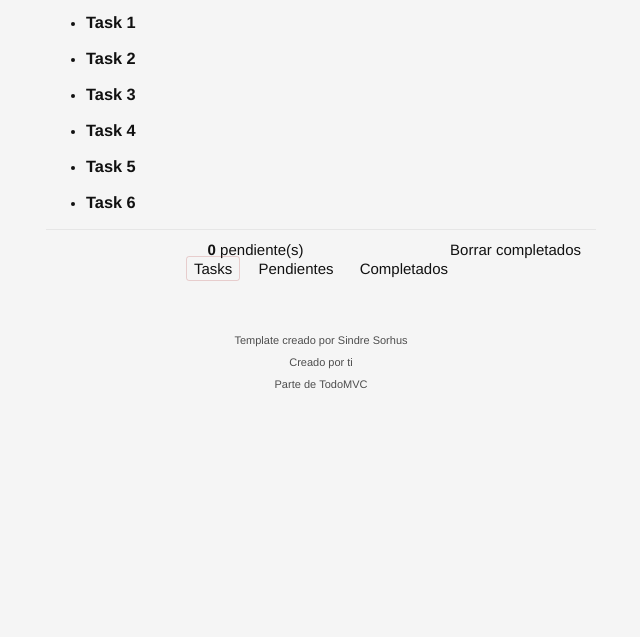
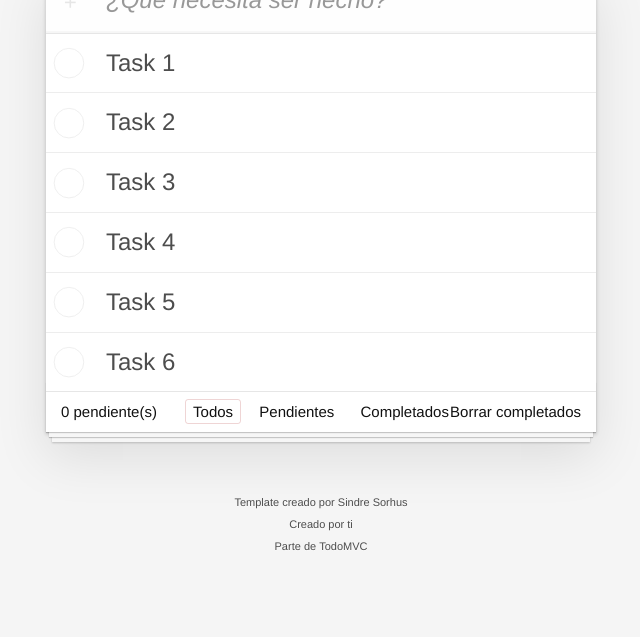
Before and after one commit to cortes-e/JavascriptPractice, a website built with Vite: page JAVASCRIPT-MODERNO/05-task-list-app/index.html in a window 1280 px wide. Shown: the part 163-800 px from the top of the page, without its empty margins (319-959 px from the left). Built offline with nearby package versions, Linux system fonts and the light colour scheme.

Commit message:
Optimizes task display

```diff
--- a/JAVASCRIPT-MODERNO/05-task-list-app/src/task-list/app.html
+++ b/JAVASCRIPT-MODERNO/05-task-list-app/src/task-list/app.html
@@ -1,24 +1,24 @@
-<section class="taskapp">
+<section class="todoapp">
     <header class="header">
         <h1>Tareas</h1>
-        <input id="new-task-input" class="new-task" placeholder="¿Qué necesita ser hecho?" autofocus>
+        <input id="new-todo-input" class="new-todo" placeholder="¿Qué necesita ser hecho?" autofocus>
     </header>
 
-    <!-- This section should be hidden by default and shown when there are tasks -->
+    <!-- This section should be hidden by default and shown when there are todos -->
     <section class="main">
         <input id="toggle-all" class="toggle-all" type="checkbox">
         <label for="toggle-all">Mark all as complete</label>
-        <ul class="task-list">
+        <ul class="todo-list">
             <!-- These are here just to show the structure of the list items -->
             <!-- List items should get the class "editing" when editing and "completed" when marked as completed -->
-            <li class="completed" data-id="abc">
+            <!-- <li class="completed" data-id="abc">
                 <div class="view">
                     <input class="toggle" type="checkbox" checked>
                     <label>Probar JavaScript</label>
                     <button class="destroy"></button>
                 </div>
-                <input class="edit" value="Create a TaskMVC template">
-            </li>
+                <input class="edit" value="Create a TodoMVC template">
+            </li> -->
             <!-- <li>
                 <div class="view">
                     <input class="toggle" type="checkbox">
@@ -30,14 +30,14 @@
         </ul>
     </section>
 
-    <!-- This footer should hidden by default and shown when there are tasks -->
+    <!-- This footer should hidden by default and shown when there are todos -->
     <footer class="footer">
         <!-- This should be "0 items left" by default -->
-        <span class="task-count"><strong id="pending-count">0</strong> pendiente(s)</span>
+        <span class="todo-count"><strong id="pending-count">0</strong> pendiente(s)</span>
         <!-- Remove this if you don't implement routing -->
         <ul class="filters">
             <li>
-                <a class="selected filtro" class="selected" href="#/">Tasks</a>
+                <a class="selected filtro" class="selected" href="#/">Todos</a>
             </li>
             <li>
                 <a class="filtro" href="#/active">Pendientes</a>
--- a/JAVASCRIPT-MODERNO/05-task-list-app/src/task-list/app.js
+++ b/JAVASCRIPT-MODERNO/05-task-list-app/src/task-list/app.js
@@ -3,7 +3,7 @@ import taskStore from '../store/task.store';
 import { renderTasks } from './use-cases';
 
 const ElementIds = {
-    TaskList: '.task-list',
+    TaskList: '.todo-list',
 }
 
 export const App = (elementId) => {
--- a/JAVASCRIPT-MODERNO/05-task-list-app/src/task-list/use-cases/create-task-html.js
+++ b/JAVASCRIPT-MODERNO/05-task-list-app/src/task-list/use-cases/create-task-html.js
@@ -5,10 +5,21 @@ export const createTaskHtml = ( task ) => {
         throw new Error('Task Object is required');
     }
 
-    const html = `<h1> ${task.description} </h1>`;
+    const { id, description, done } = task;
+
+    const html = `<div class="view">
+            <input class="toggle" type="checkbox" ${done? 'Checked' : ''}>
+            <label> ${description} </label>
+            <button class="destroy"></button>
+        </div>
+        <input class="edit" value="Create a TodoMVC template">`;
 
     const liElement = document.createElement('li');
     liElement.innerHTML = html;
+    liElement.setAttribute('data-id', id);
+
+    if (done)
+        liElement.classList.add('completed');
 
     return liElement;
 }
--- a/JAVASCRIPT-MODERNO/05-task-list-app/src/task-list/use-cases/render-tasks.js
+++ b/JAVASCRIPT-MODERNO/05-task-list-app/src/task-list/use-cases/render-tasks.js
@@ -1,8 +1,17 @@
 import { Task } from "../models/task.model"
 import { createTaskHtml } from "./create-task-html";
 
+let element;
+
 export const renderTasks = (htmlElementId, task = []) => {
-    const element = document.querySelector( htmlElementId );
+
+    if (!element)
+        element = document.querySelector( htmlElementId );
+
+    if (!element)
+        throw new Error(`HTML element with the id ${htmlElementId} was not found`);
+
+    element.innerHTML = '';
 
     task.forEach(task => {
         element.append( createTaskHtml(task) );
```
